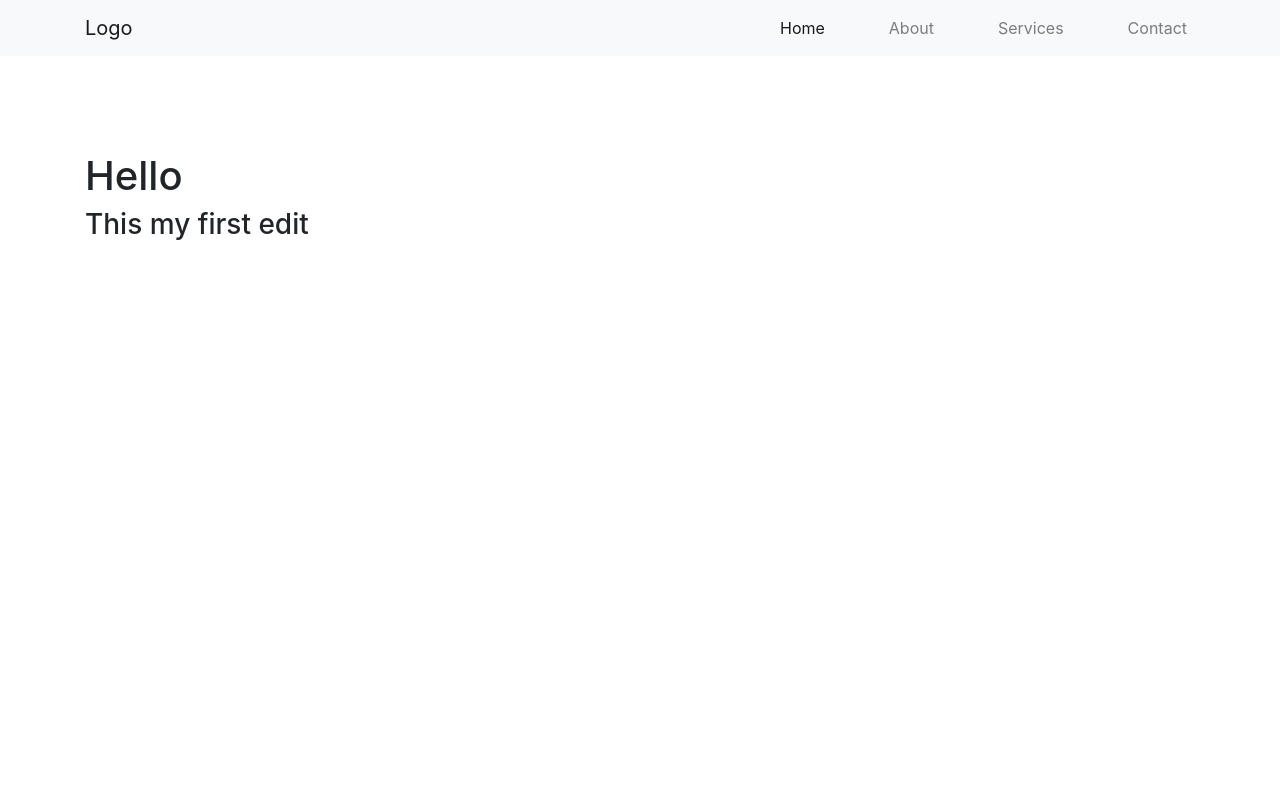
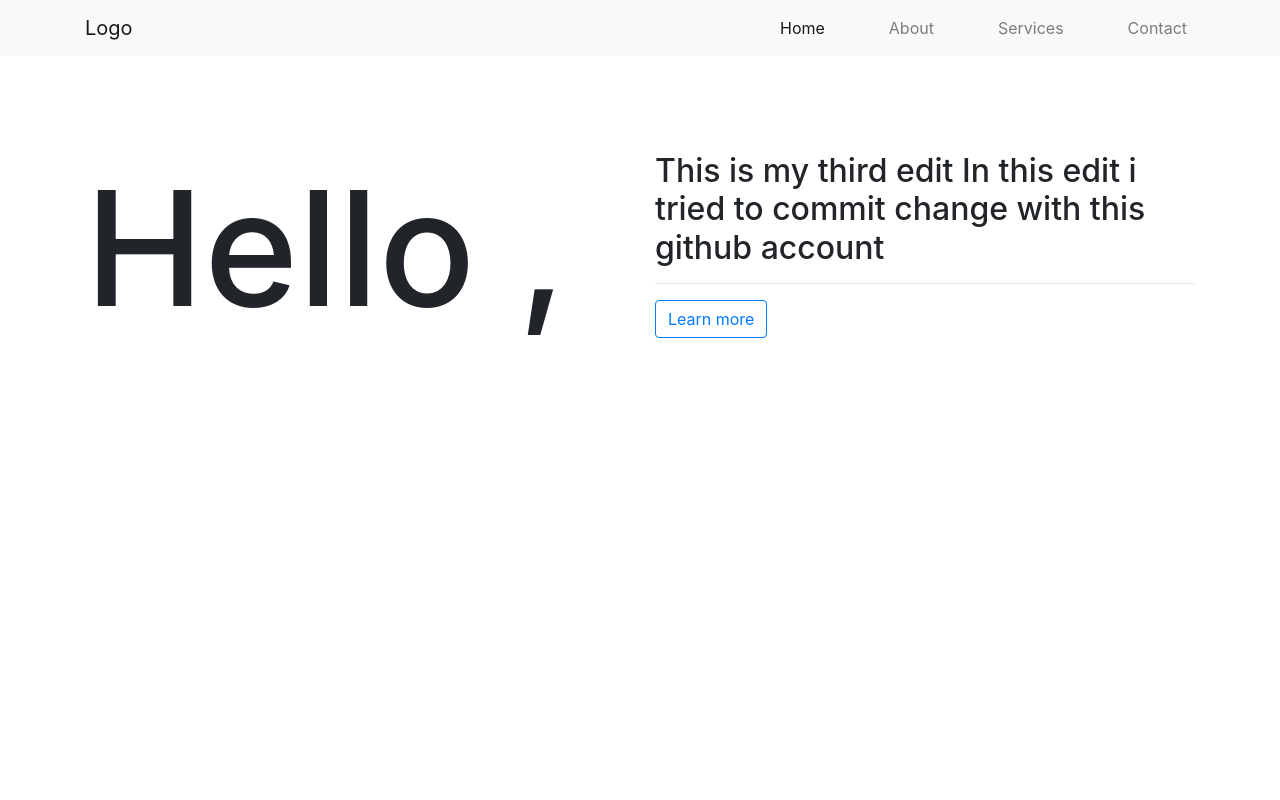
Before and after one commit to mamangknalpot/mamangbelajargithub, a plain HTML site: page index.html in a window 1280 px wide. Shown: the top 800 px of the page. Drawn offline with nearby package versions, Linux system fonts and the light colour scheme.

Commit message:
I change font size, and add buttons

```diff
--- a/css/style.css
+++ b/css/style.css
@@ -36,3 +36,11 @@
 .bg-parallax {
     background-attachment: fixed;
 }
+
+.container h1 {
+    font-size: 10em;
+}
+
+.container h3 {
+    font-size: 2em;
+}
--- a/index.html
+++ b/index.html
@@ -46,9 +46,16 @@
     <div class="container-fluid h100">
         <div class="container pt-5 pb-5 mt-5 mb-5">
             <div class="row">
-                <div class="col-md-6">
-                    <h1>Hello</h1>
-                    <h3>This my first edit</h3>
+                <div class="col-md-6 ">
+                    <h1>Hello ,</h1>
+                </div>
+                <div class="col-md-6 ">
+                    <h3>This is my third edit
+                        In this edit i tried to commit
+                        change with this github account
+                    </h3>
+                    <hr>
+                    <button type="button" class="btn btn-outline-primary">Learn more</button>
                 </div>
             </div>
 
@@ -62,7 +69,8 @@
                     <p>Lorem ipsum dolor sit amet consectetur adipisicing elit. Natus neque exercitationem amet aliquam
                         eius
                         corrupti obcaecati, sint corporis illo iure.</p>
-
+                    <hr>
+                    <button type="button" class="btn btn-outline-primary">Learn more</button>
                 </div>
                 <div class="col-md-6 bg-cover bg1">
 
@@ -97,6 +105,8 @@
                     <p>Lorem ipsum dolor sit amet consectetur adipisicing elit. Natus neque exercitationem amet aliquam
                         eius
                         corrupti obcaecati, sint corporis illo iure.</p>
+                    <hr>
+                    <button type="button" class="btn btn-outline-primary">Learn more</button>
                 </div>
             </div>
         </div>
```
